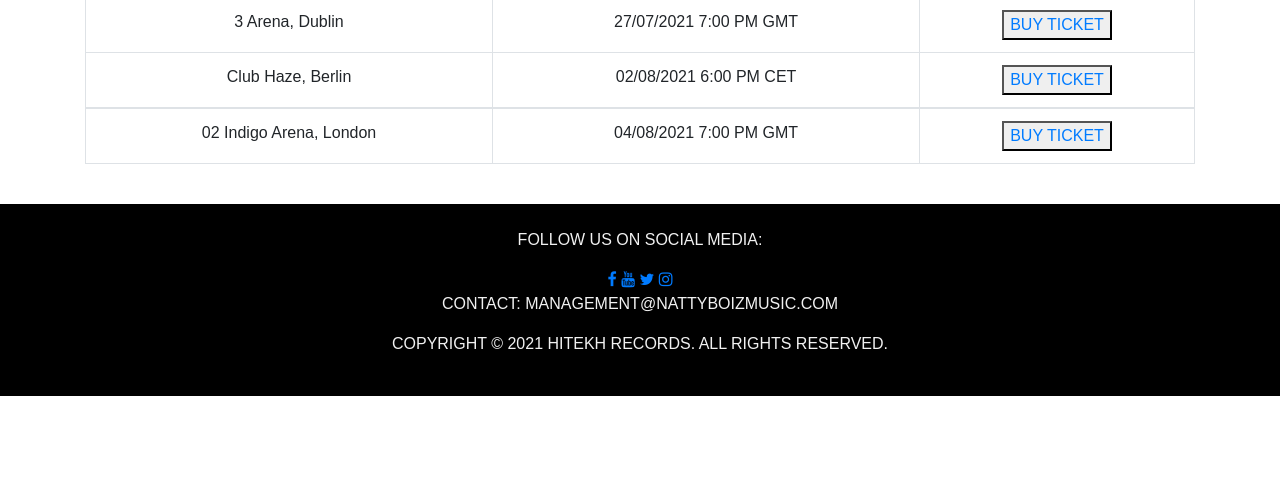
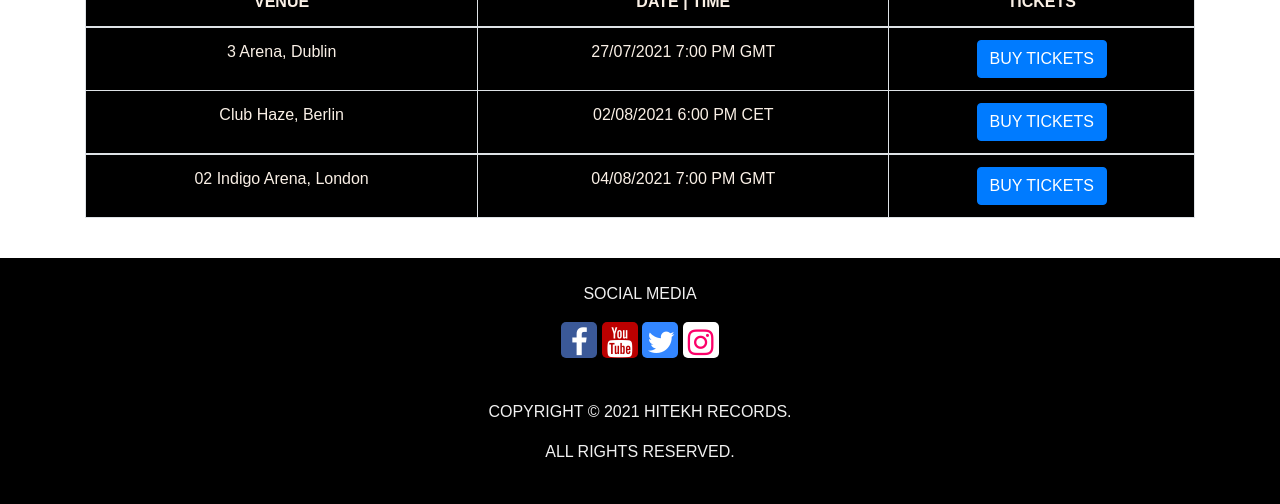
Before and after one commit to mg747/band, a plain HTML site: page tour.html in a window 1280 px wide. Shown: the part 632-1136 px from the top of the page. Before the commit the page ends 1028 px from the top, so only its background shows below. Drawn offline with nearby package versions, Linux system fonts and the light colour scheme.

Commit message:
Initial commit

```diff
--- a/assets/css/style.css
+++ b/assets/css/style.css
@@ -118,44 +118,55 @@ div {
   position: relative;
 }
 /* Social media icon styling */
-.fa fa-facebook {
+div .social-media {
+  padding: 0;
+  margin: 1em;
+  transition: all 0.35s ease-in-out;
+  -moz-transition: all 0.35s ease-in-out;
+  -webkit-transition: all 0.35s ease-in-out;
+  -o-transition: all 0.35s ease-in-out
+}
+
+.fa-facebook {
   background: #3B5998;
   color: white;
-  border-radius: 50%;
-  padding: 15px;
+  padding: 5px;
+  border-radius: 5px;
+  width: 36px;
+  height: 36px;
   font-size: 30px;
-  width: 30px;
-  text-align: center;
-  text-decoration: none;
 }
-.fa fa-youtube {
+.fa-youtube {
   background: #bb0000;
   color: white;
-  border-radius: 50%;
-  padding: 15px;
+  padding: 5px;
+  border-radius: 5px;
+  width: 36px;
+  height: 36px;
   font-size: 30px;
-  width: 30px;
-  text-align: center;
-  text-decoration: none;
 }
-.fa fa-twitter {
-  background: #55ACEE;
+.fa-twitter {
+  background: #3386FF;
   color: white;
-  border-radius: 50%;
-  padding: 15px;
+  padding: 5px;
+  border-radius: 5px;
+  width: 36px;
+  height: 36px;
   font-size: 30px;
-  width: 30px;
-  text-align: center;
-  text-decoration: none;
 }
-.fa fa-instagram {
-  background: #125688;
-  color: white;
-  border-radius: 50%;
-  padding: 15px;
+.fa-instagram {
+  background: white;
+  color: #FC0069;
+  padding: 5px;
+  border-radius: 5px;
+  width: 36px;
+  height: 36px;
   font-size: 30px;
-  width: 25px;
-  text-align: center;
+}
+/* Add a hover effect if you want */
+.fa:hover {
+  opacity: 0.7;
+  background: silver ;
   text-decoration: none;
 }
 
@@ -342,3 +353,8 @@ input[type=submit]:hover {
   width: 100%;
   }
 }
+.table {
+    color: #faf0e6;
+    background-color: #000000;
+
+}
--- a/tour.html
+++ b/tour.html
@@ -43,14 +43,19 @@
 </div>
 <body>
 <div class="col" style="background-color: peachpuff;">
-  <h2 style="font-size:35px">LIVE IN CONCERT</h2>
+    <br>
+  <div>
+    <h1 style="color: black;">WORLD TOUR</h1>
+    </div>
   <img src="https://64.media.tumblr.com/b038d200c6bd5141bbb36f3f8dc94a63/tumblr_phbuov8Lyc1qj96tn_1280.png" class="img-thumbnail" alt="Stage Photo" width="500" height="500">
   <br>
 </div>
   <!-- Our upcoming shows table -->
    <!-- https://www.w3schools.com -->
+<div>
+    <h2 style="color: black;">UPCOMING SHOWS</h2>
+    </div>
 <div class="container-md">
-  <h2>Upcoming Concert</h2>
   <table class="table table-bordered">
     <thead>
       <tr>
@@ -64,18 +69,16 @@
         <td>3 Arena, Dublin</td>
         <td>27/07/2021 7:00 PM GMT</td>
         <td>
-        <button class="buy-ticket">
-        <a class="buy-ticket" href="https://www.ticketmaster.ie/">BUY TICKET</a>
-        </button>
+        <button class="btn btn-primary">BUY TICKETS</button>
+        <a class="buy-tickets" href="https://www.ticketmaster.ie/"></a>
         </td>
       </tr>
       <tr>
         <td>Club Haze, Berlin</td>
         <td>02/08/2021 6:00 PM CET</td>
         <td>
-        <button class="buy-ticket">
-        <a class="buy-ticket" href="https://www.ticketmaster.ie/">BUY TICKET</a>
-        </button>
+        <button class="btn btn-primary">BUY TICKETS</button>
+        <a class="buy-tickets" href="https://www.ticketmaster.ie/"></a>
         </td>
       </tr>
       </tbody>
@@ -84,9 +87,8 @@
         <td>02 Indigo Arena, London</td>
         <td>04/08/2021 7:00 PM GMT</td>
         <td>
-        <button class="buy-ticket">
-        <a class="buy-ticket" href="https://www.ticketmaster.ie/">BUY TICKET</a>
-        </button>
+        <button class="btn btn-primary">BUY TICKETS</button>
+        <a class="buy-tickets" href="https://www.ticketmaster.ie/"></a>
         </td>
       </tr>
     </tbody>
@@ -97,14 +99,16 @@
 <footer class="text-uppercase">
         <div class="col-lg" style="background-color: black;">
             <br>
-            <p>Follow us on social media:</p>
+            <p>Social Media</p>
+            <div class="social-media">
             <a href="https://www.facebook.com" class="fa fa-facebook"></a>
             <a href="https://www.youtube.com" class="fa fa-youtube"></a>
             <a href="www.twitter.com" class="fa fa-twitter"></a>
             <a href="https://www.instagram.com" class="fa fa-instagram"></a>
+            </div>
             <br>
-        <p> Contact: management@nattyboizmusic.com</p>
-        <p>Copyright © 2021 HITEKH Records. All rights reserved.</p>
+        <p>Copyright © 2021 HITEKH Records.</p>
+        <p>All rights reserved.</p>
     <br>
     </div>
 </footer>
```
Also changed, not shown: about.html (+5 -3 lines), contact.html (+8 -4 lines), discography.html (+9 -4 lines), index.html (+4 -2 lines), video.html (+15 -5 lines).
